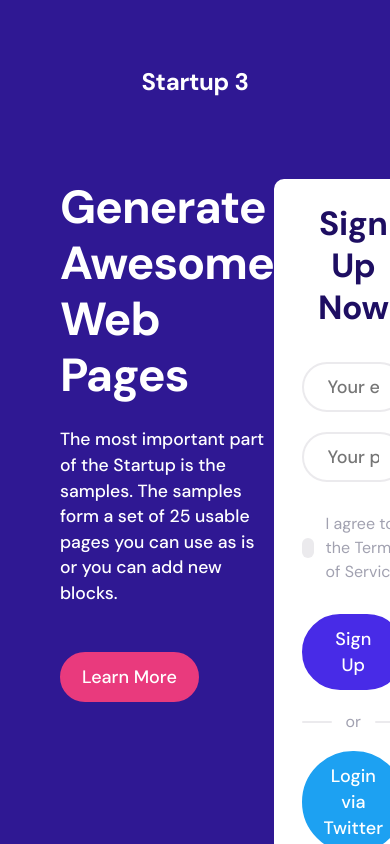
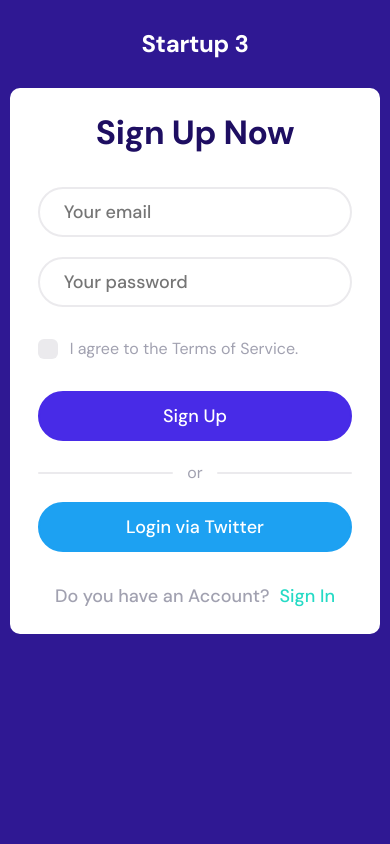
Before and after one commit to pawelrusak/lexogrine_task, a React (Vite) app: page / in a window 390 px wide. Built offline with nearby package versions, Linux system fonts and the light colour scheme.

Commit message:
chore: add responsive styles to AuthPage

```diff
--- a/src/features/auth/AuthPage.scss
+++ b/src/features/auth/AuthPage.scss
@@ -2,6 +2,7 @@
 @use "sass:math";
 @use "sass:color";
 @use "../../styles/variables";
+@use "../../styles/mixins";
 
 // From design to calculate spacing
 $design-auth-page-height: 890px;
@@ -9,14 +10,14 @@ $design-auth-page-width: 1400px;
 
 $auth-page-background: map.get(variables.$background-colors, dark);
 $auth-page-container-width: math.div(970px, $design-auth-page-width) * 100vw;
-$auth-page-container-fluid-margin-top: min(
-  math.div(65px, $design-auth-page-height) * 100vh,
+/* @link https://utopia.fyi/clamp/calculator?a=320,1200,20—65 */
+$auth-page-container-fluid-margin-top: clamp(
+  2rem,
+  0.36364rem + 5.1136vw,
   6.5rem
 );
-$auth-page-content-fluid-margin-top: min(
-  math.div(82px, $design-auth-page-height) * 100vh,
-  8.2rem
-);
+/* @link https://utopia.fyi/clamp/calculator?a=320,1200,30—82 */
+$auth-page-content-fluid-margin-top: clamp(3px, 1.10909px + 5.9091vw, 8.2rem);
 
 .auth-page {
   background-color: $auth-page-background;
@@ -25,20 +26,38 @@ $auth-page-content-fluid-margin-top: min(
   padding: 0 1rem;
 
   &__container {
-    max-width: $auth-page-container-width;
-    margin: 0 auto;
+    max-width: 100%;
+    margin-inline: auto;
     margin-top: $auth-page-container-fluid-margin-top;
     width: 100%;
+
+    @include mixins.media-breakpoint-up("sm") {
+      max-width: 80vw;
+    }
+
+    @include mixins.media-breakpoint-up("md") {
+      max-width: $auth-page-container-width;
+    }
   }
 
   &__content {
     display: flex;
-    justify-content: space-between;
+    justify-content: center;
     margin-top: $auth-page-content-fluid-margin-top;
+    gap: 1.5rem;
+
+    @include mixins.media-breakpoint-up("md") {
+      justify-content: space-between;
+    }
   }
 
   &__cta-section {
-    max-width: 42.7rem;
+    display: none;
+
+    @include mixins.media-breakpoint-up("md") {
+      display: block;
+      max-width: 42.7rem;
+    }
   }
 
   &__lead {
```
